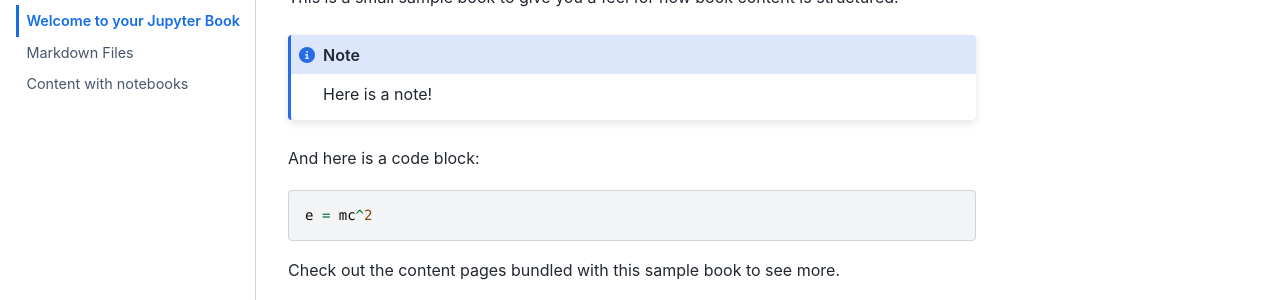
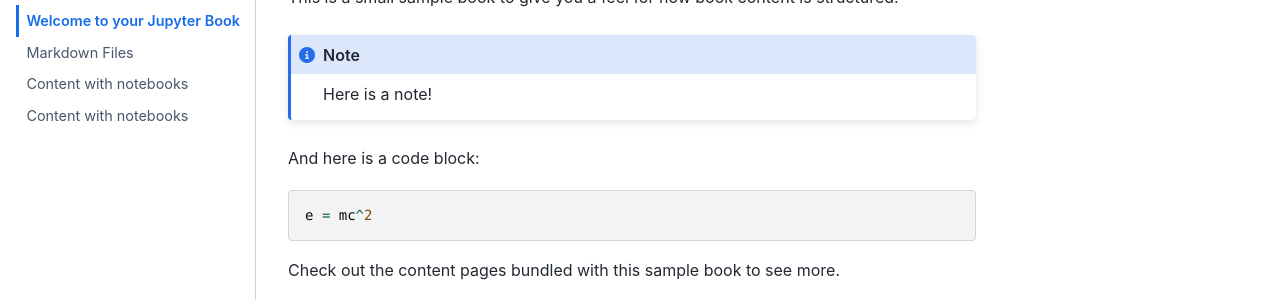
Before and after one commit to Bastian951/RegresionLogistica, a Jupyter Book: the page built from intro.md, in a window 1280 px wide. Shown: the part 151-451 px from the top of the page. Built offline with Jupyter Book 1.0.4 settings and Sphinx 7.4.7 and the Sphinx Book theme 1.1.4, drawn with Linux system fonts in a browser that asks for light colours; some of the changed lines change nothing that is shown.

Commit message:
probando

```diff
--- a/_toc.yml
+++ b/_toc.yml
@@ -6,3 +6,4 @@
 chapters:
 - file: markdown
 - file: notebooks
+- file: notebooks02
```
Also changed, not shown: notebooks02.ipynb (added).
